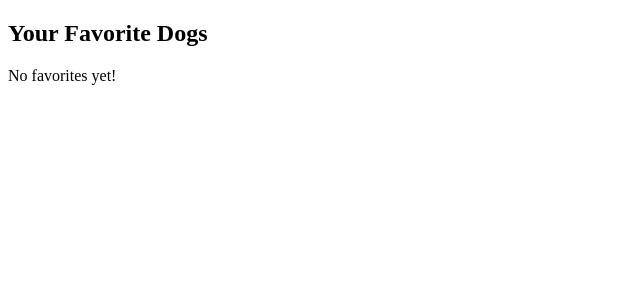
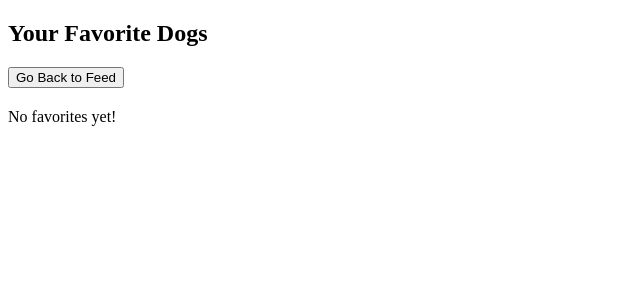
Before and after one commit to drDoWhile0/Fetch-Take-Home-Exercise, a React (Create React App) app: page /favorites in a window 1280 px wide. Shown: the top 300 px of the page, without its empty margins (0-640 px from the left). Built offline with nearby package versions, Linux system fonts and the light colour scheme.

Commit message:
feature: add go back to feed button in the favorites route

```diff
--- a/src/components/Favorites.tsx
+++ b/src/components/Favorites.tsx
@@ -1,4 +1,5 @@
 import React, { useEffect, useState } from 'react';
+import { Navigate, useNavigate } from 'react-router-dom';
 
 interface Dog {
   id: string;
@@ -10,6 +11,7 @@ interface Dog {
 }
 
 const Favorites = () => {
+  const navigate = useNavigate();
   const [favorites, setFavorites] = useState<Dog[]>([]);
 
   useEffect(() => {
@@ -30,9 +32,19 @@ const Favorites = () => {
     localStorage.setItem('favorites', JSON.stringify(newFavorites));
   };
 
+  // Navigate to the Favorites page when the button is clicked
+  const goBackToFeed = () => {
+    navigate('/');
+  };
+
   return (
     <div>
       <h2>Your Favorite Dogs</h2>
+      <div style={{ marginBottom: '20px' }}>
+        <button onClick={goBackToFeed}>
+          Go Back to Feed
+        </button>
+      </div>
       <div>
         {favorites.length === 0 ? (
           <p>No favorites yet!</p>
```
